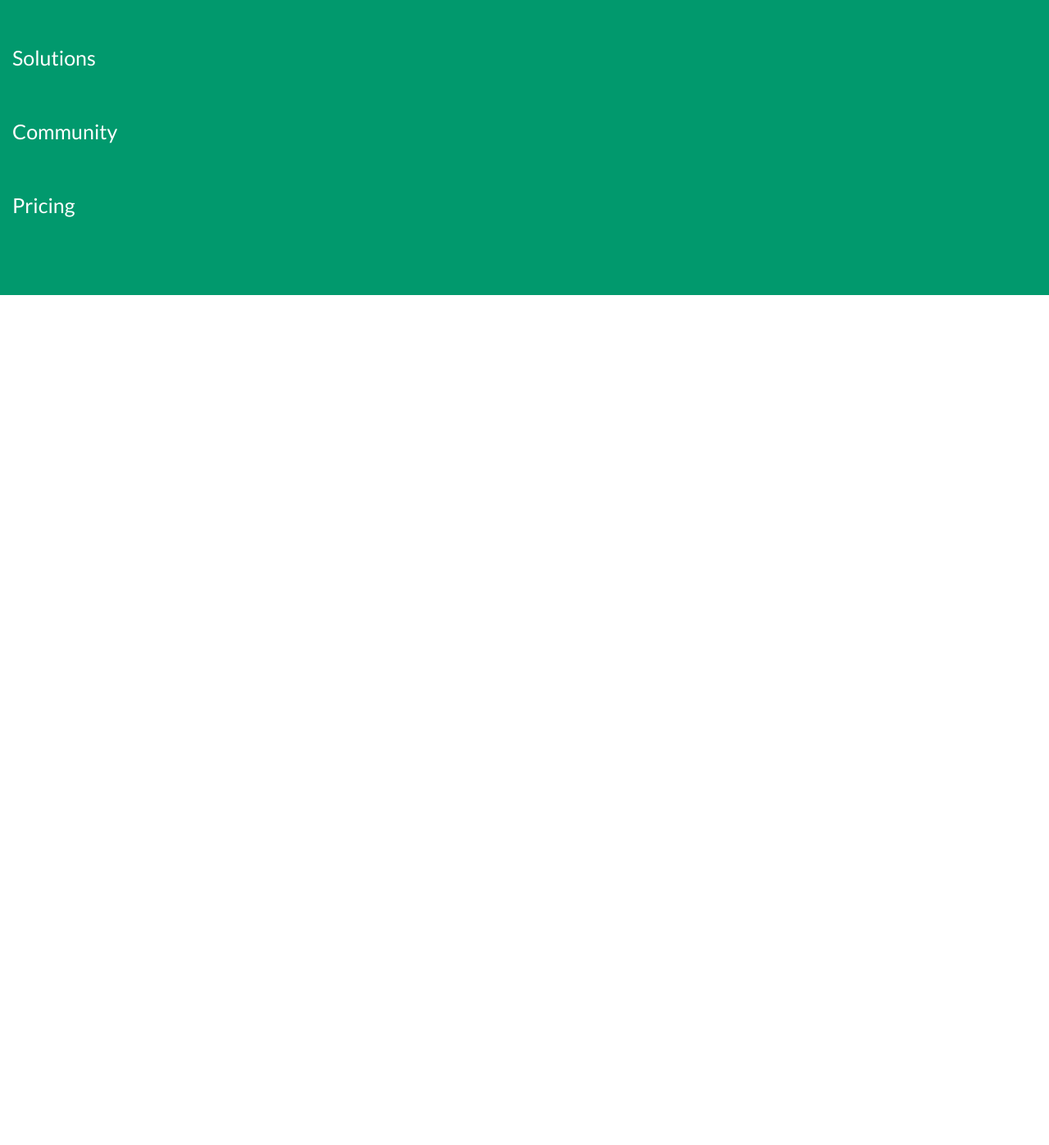
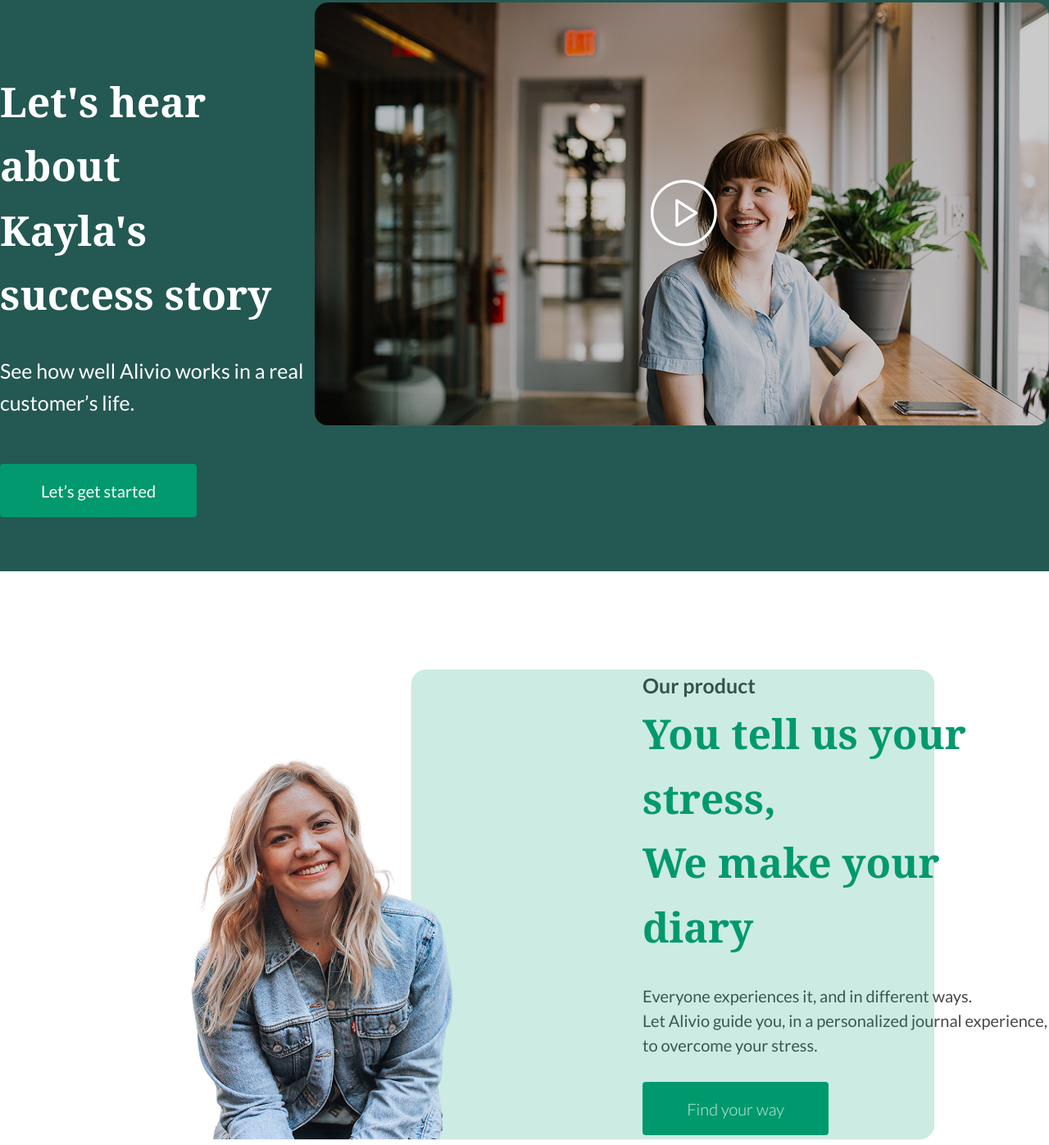
Before and after one commit to PutilinIlya1982/Site_2_portfolio, a plain HTML site: page index.html in a window 1280 px wide. Shown: the part 2831-4228 px from the top of the page at 82% size. Before the commit the page ends 3191 px from the top, so only its background shows below. Drawn offline with Linux system fonts and the light colour scheme.

Commit message:
full site_17.10

```diff
--- a/Style/main.css
+++ b/Style/main.css
@@ -322,3 +322,133 @@ body {
         flex-direction: column;
     }
  }
+
+  /* Раздел видео */
+ .video {
+    background-color: #245852;
+    min-height: 922px;
+}
+.container__video {
+    max-width: 1507px;
+    width: 100%;
+    margin: 0 auto;
+    display: flex;
+    justify-content: left;
+}
+
+.video_block_text {
+    margin-top: 268px;
+}
+.video-text-h2 {
+    color: #FFFFFF;
+    font-size: 50px;
+    font-family: 'Georgia';
+    font-weight: bold;
+    line-height: 157%;
+    letter-spacing: 0%;
+    margin-bottom: 34px;
+}
+.video-p {
+    font-family: 'Lato', sans-serif;
+    color: #FFFFFF;
+    font-size: 25px;
+    line-height: 157%;
+    letter-spacing: 0%;
+    font-weight: 400;
+    margin: 0;
+}
+.video-btn {
+    font-family: 'Lato', sans-serif;
+    width: 240px;
+    height: 65px;
+    padding: 20px;
+    background-color: #01996D;
+    border: none;
+    border-radius: 4px;
+    color: #FFFFFF;
+    font-size: 20px;
+    margin-top: 55px;
+}
+.video_img {
+
+}
+.video_container {
+    margin-left: 13px;
+    margin-top: 228px;
+}
+@media screen and (max-width:1120px) {
+    .container__video {
+        flex-direction: column;
+    }
+}
+
+/* Раздел About */
+.about {
+}
+.container__about {
+    max-width: 1370px;
+    min-height: 648px;
+    width: 100%;
+    display: flex;
+    margin: 0 auto;
+    padding-top: 120px;
+    padding-bottom: 236px;
+}
+.main_pic {
+    position: absolute;
+    left: 501px;
+}
+.about__pics {
+    padding-right: 202px;
+}
+.second_pic {
+    position: relative;
+    left: 150px;
+}
+.relative_pic {
+    position: relative;
+    right: 470px;
+    top: 105px;
+}
+.about_teft {
+    margin-left: 153px;
+}
+.about-h3 {
+    color: #424242;
+    font-family: 'Lato', sans-serif;
+    font-size: 25px;
+    letter-spacing: 0%;
+    line-height: 157%;
+    margin: 0;
+}
+.about-h2 {
+    color: #01996D;
+    font-size: 50px;
+    font-family: 'Georgia';
+    font-weight: bold;
+    line-height: 157%;
+    letter-spacing: 0%;
+    margin-top: 0px;
+    margin-bottom: 30px;
+}
+.about-p {
+    color: #484848;
+    font-family: 'Lato', sans-serif;
+    font-size: 20px;
+    letter-spacing: 0%;
+    margin: 0;
+    line-height: 1.5em;
+}
+.about_btn {
+    font-family: 'Lato', sans-serif;
+    width: 227px;
+    height: 65px;
+    padding: 20px;
+    background-color: #01996D;
+    border: none;
+    border-radius: 4px;
+    color: #FFFFFF;
+    font-size: 20px;
+    margin-top: 30px;
+    font-weight: 300;
+}
--- a/index.html
+++ b/index.html
@@ -82,6 +82,38 @@
         </div>
     </section>
 
+    <!-- Раздел видео -->
+
+    <section class="video">
+        <div class="container__video">
+            <div class="video_block_text">
+                <h2 class="video-text-h2">Let's hear about<br>Kayla's success story</h2>
+                <p class="video-p">See how well Alivio works in a real customer’s life. </p>
+                <button class="video-btn">Let’s get started</button>
+            </div>
+            <div class="video_container">
+                <img src="IMG/Video.png" alt="Video" class="video_img">
+            </div>
+        </div>
+    </section>
+
+    <!-- Раздел About -->
+
+    <section class="about">
+        <div class="container__about">
+            <div class="about__pics">
+                <img src="IMG/main.png" alt="Woman" class="main_pic">
+                <img src="IMG/court-cook-TSZo17r3m0s-unsplash-removebg 1.png" alt="happy woman" class="second_pic">
+            </div>
+            <div class="about_teft">
+                <h3 class="about-h3">Our product</h3>
+                <h2 class="about-h2">You tell us your stress,<br>We make your diary</h2>
+                <p class="about-p">Everyone experiences it, and in different ways.<br> Let Alivio guide you, in a personalized journal experience, to overcome your stress.</p>
+                <button class="about_btn">Find your way</button>
+            </div>
+        </div>
+    </section>
+
     <!-- Раздел footer-->
     <footer class="footer">
         <div class="container">
```
Also changed, not shown: IMG/Video.jpg (added), IMG/Video.png (added), IMG/court-cook-TSZo17r3m0s-unsplash-removebg 1.png (added), IMG/main.png (added), IMG/positioned.jpg (added).
